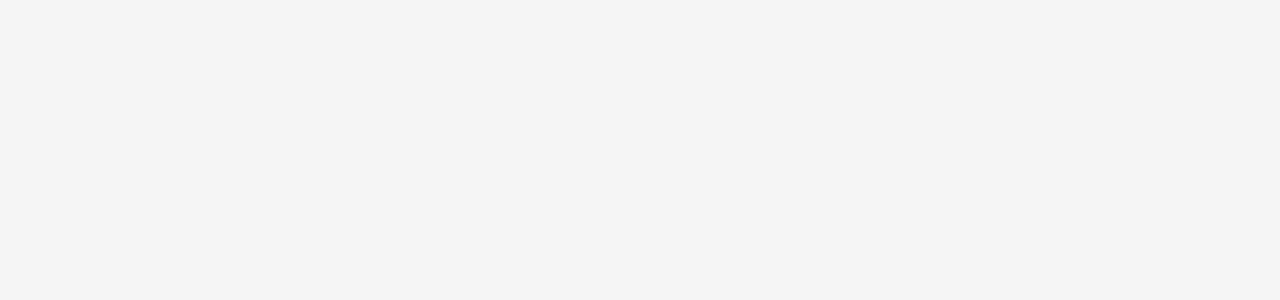
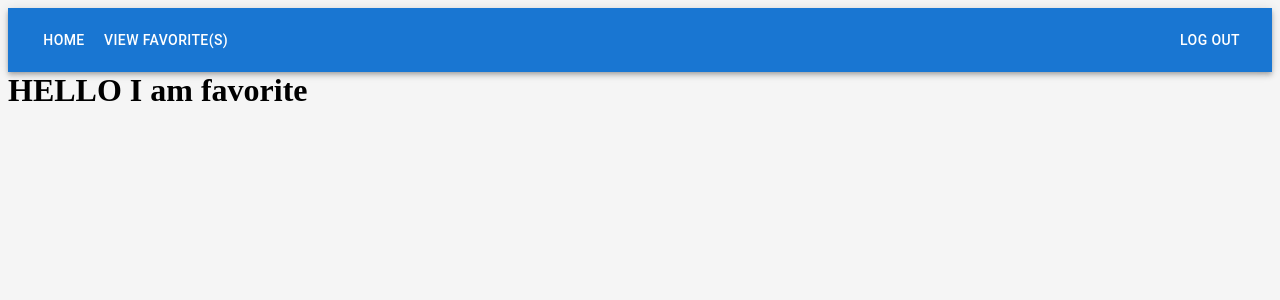
Before and after one commit to KC-witcher/React-104-Car-Website, a React (Vite) app: page /favorite in a window 1280 px wide. Before the commit this address had no page. Shown: the top 300 px of the page. Built offline with nearby package versions, Linux system fonts and the light colour scheme.

Commit message:
Completed navigation

```diff
--- a/package.json
+++ b/package.json
@@ -14,6 +14,8 @@
     "@emotion/react": "^11.10.6",
     "@emotion/styled": "^11.10.6",
     "@mui/material": "^5.11.11",
+    "@mui/icons-material": "^5.10.9",
+    "@mui/joy": "^5.0.0-alpha.50",
     "json-server": "^0.17.2",
     "localforage": "^1.10.0",
     "lodash": "4.17.21",
--- a/src/App.jsx
+++ b/src/App.jsx
@@ -4,6 +4,7 @@ import { AuthProvider } from "./providers/auth-provider";
 import { Signup } from "./components/Signup";
 import { Login } from "./components/Login";
 import { Home } from "./components/Home";
+import { Favorite } from "./components/Favorites";
 
 function App() {
   return (
@@ -13,6 +14,7 @@ function App() {
           <Route exact path="/" element={<Login />} />
           <Route exact path="/signup" element={<Signup />} />
           <Route exact path="/home" element={<Home />} />
+          <Route exact path="/favorite" element={<Favorite />} />
         </Routes>
       </Router>
     </AuthProvider>
--- /dev/null
+++ b/src/components/Favorites.jsx
@@ -0,0 +1,11 @@
+import React from "react";
+import { Nav } from "./Nav";
+
+export const Favorite = () => {
+  return (
+    <div>
+      <Nav />
+      <h1>HELLO I am favorite</h1>
+    </div>
+  );
+};
--- a/src/components/Home.jsx
+++ b/src/components/Home.jsx
@@ -1,10 +1,12 @@
 import React from "react";
 import { useAuthContext } from "../providers/auth-provider";
+import { Nav } from "./Nav";
 
 export const Home = () => {
   const { user } = useAuthContext();
   return (
     <div>
+      <Nav />
       <h2>Welcome, {user?.username}</h2>
     </div>
   );
--- a/src/components/Nav.jsx
+++ b/src/components/Nav.jsx
@@ -0,0 +1,43 @@
+import React from "react";
+import { Link } from "react-router-dom";
+import AppBar from "@mui/material/AppBar";
+import Box from "@mui/material/Box";
+import Toolbar from "@mui/material/Toolbar";
+import Typography from "@mui/material/Typography";
+import Button from "@mui/material/Button";
+import IconButton from "@mui/material/IconButton";
+
+import { useAuthContext } from "../providers/auth-provider";
+import "./App.css";
+
+export const Nav = () => {
+  const { logOut } = useAuthContext();
+
+  return (
+    <Box sx={{ flexGrow: 1 }}>
+      <AppBar position="static">
+        <Toolbar>
+          <Typography component="div" sx={{ flexGrow: 1 }}>
+            <Link
+              to={"/home"}
+              style={{ textDecoration: "none", color: "white" }}
+            >
+              <Button color="inherit">Home</Button>
+            </Link>
+            <Link
+              to={"/favorite"}
+              style={{ textDecoration: "none", color: "white" }}
+            >
+              <Button color="inherit">View Favorite(s)</Button>
+            </Link>
+          </Typography>
+          <Link to={"/"} style={{ textDecoration: "none", color: "white" }}>
+            <Button color="inherit" onClick={() => logOut()}>
+              Log Out
+            </Button>
+          </Link>
+        </Toolbar>
+      </AppBar>
+    </Box>
+  );
+};
--- a/src/providers/auth-provider.jsx
+++ b/src/providers/auth-provider.jsx
@@ -19,6 +19,7 @@ export const AuthProvider = ({ children }) => {
     if (user.password != password) {
       throw new Error("Incorrect Password");
     }
+    localStorage.setItem("user", JSON.stringify(user));
     setUser(user);
   };
 
```
Also changed, not shown: src/components/Logout.jsx (+12 -0 lines), 1 other file (tests, documents, lock files or other folders).
